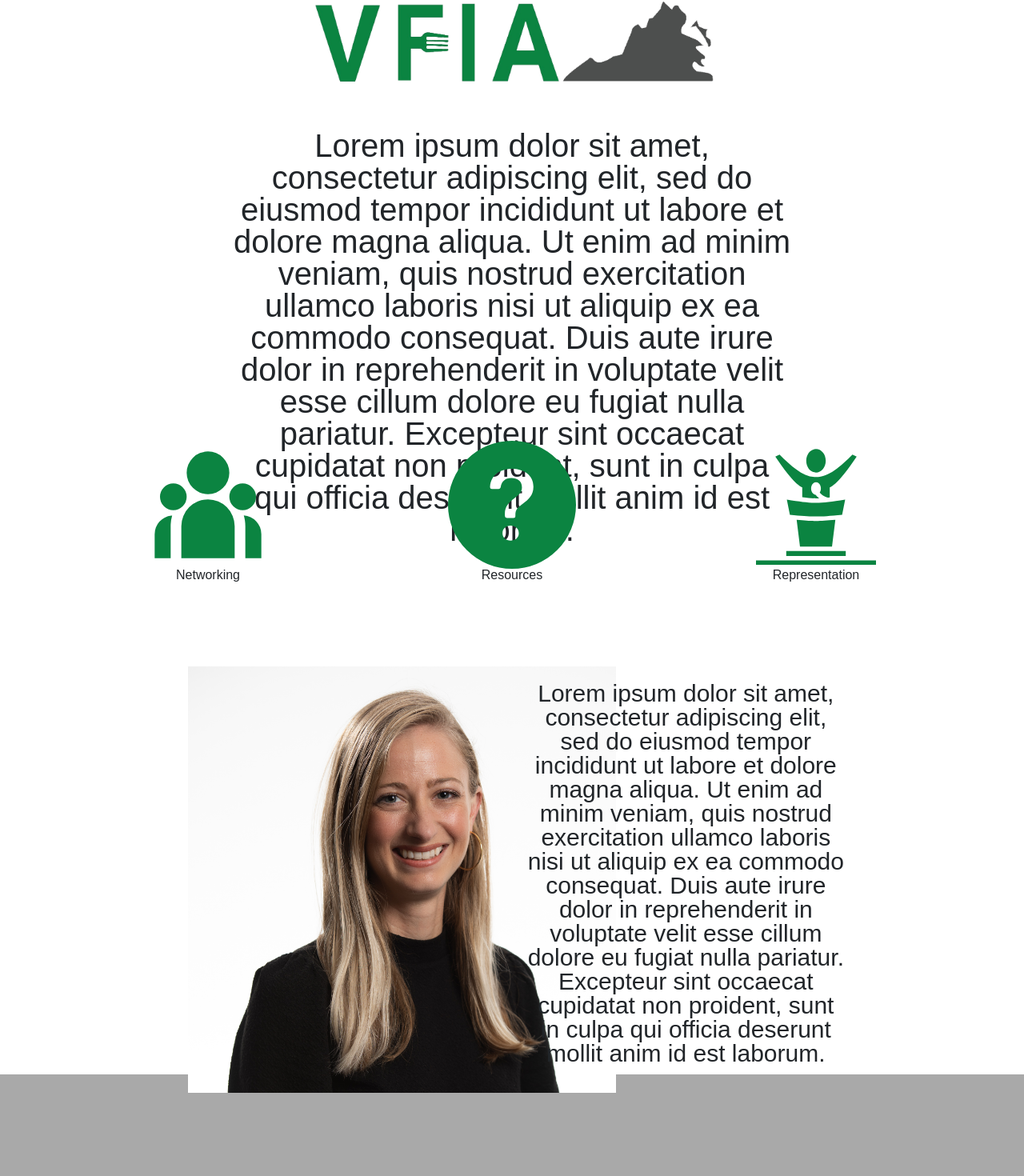
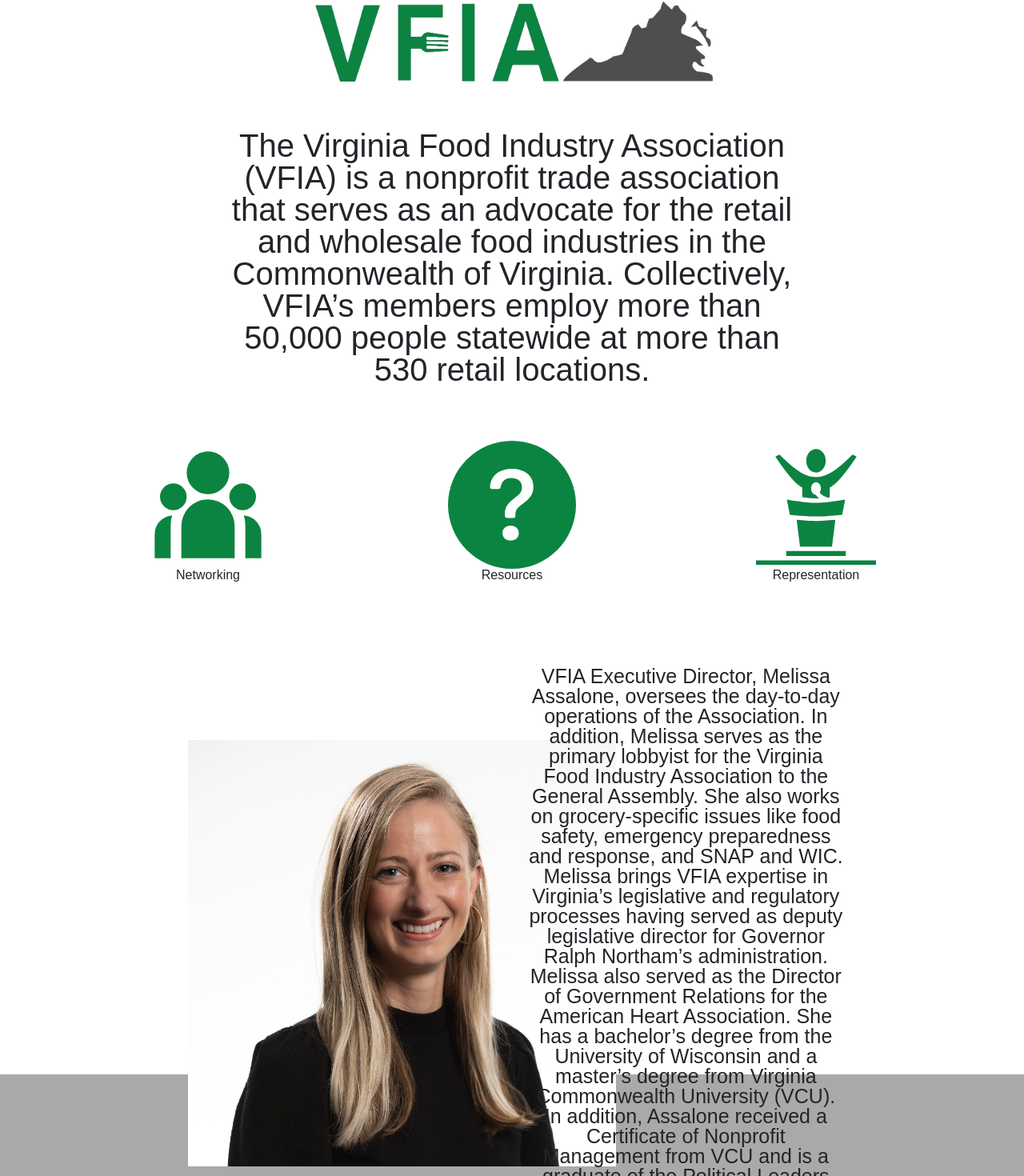
Before and after one commit to mcnairjm/VFIA, a React (Create React App) app in the folder frontend/: page / in a window 1280 px wide. Shown: the part 849-2319 px from the top of the page at 80% size. Built offline with nearby package versions, Linux system fonts and the light colour scheme.

Commit message:
text content added

```diff
--- a/frontend/src/App.css
+++ b/frontend/src/App.css
@@ -21,6 +21,10 @@
 .nav-logo {
     height: 435px;
     width: 418px;
+}
+
+a {
+    color: black;
 }
 
 .nav-logo:hover {
@@ -155,7 +159,7 @@
 
 .mla-text {
 
-    font-size: 30px;
+    font-size: 25px;
     text-align: center;
 
 }
--- a/frontend/src/Components/Section.js
+++ b/frontend/src/Components/Section.js
@@ -34,7 +34,7 @@
                     <Row className="justify-content-md-center" id='row2'>
                         <Col className='about' xs={7}>
 
-                            <p className='info'>Lorem ipsum dolor sit amet, consectetur adipiscing elit, sed do eiusmod tempor incididunt ut labore et dolore magna aliqua. Ut enim ad minim veniam, quis nostrud exercitation ullamco laboris nisi ut aliquip ex ea commodo consequat. Duis aute irure dolor in reprehenderit in voluptate velit esse cillum dolore eu fugiat nulla pariatur. Excepteur sint occaecat cupidatat non proident, sunt in culpa qui officia deserunt mollit anim id est laborum.</p>
+                            <p className='info'>The Virginia Food Industry Association (VFIA) is a nonprofit trade association that serves as an advocate for the retail and wholesale food industries in the Commonwealth of Virginia. Collectively, VFIA’s members employ more than 50,000 people statewide at more than 530 retail locations. </p>
                         </Col>
                     </Row>
                 </Container>
@@ -42,6 +42,8 @@
 
         <IconContext.Provider value={{ color: '#0b8441', size: '10em'}} >
             <Container>
+
+
 
                 <Row id='row3'>
                     <Col className='icons'><RiTeamFill />
@@ -55,9 +57,10 @@
                     <Col className='icons'><GiPublicSpeaker />
                     <p>Representation</p>
                     </Col>
+                </Row>
 
-                </Row>
             </Container>
+        </IconContext.Provider>
 
             <Container fluid className='section2'>
                 <Row className="justify-content-md-center" id='row4'>
@@ -67,11 +70,11 @@
                     </Col>
                     <Col xs lg='1'></Col>
                     <Col xs lg='4'>
-                        <p className='mla-text'>Lorem ipsum dolor sit amet, consectetur adipiscing elit, sed do eiusmod tempor incididunt ut labore et dolore magna aliqua. Ut enim ad minim veniam, quis nostrud exercitation ullamco laboris nisi ut aliquip ex ea commodo consequat. Duis aute irure dolor in reprehenderit in voluptate velit esse cillum dolore eu fugiat nulla pariatur. Excepteur sint occaecat cupidatat non proident, sunt in culpa qui officia deserunt mollit anim id est laborum.</p>
+                        <p className='mla-text'>VFIA Executive Director, Melissa Assalone, oversees the day-to-day operations of the Association. In addition, Melissa serves as the primary lobbyist for the Virginia Food Industry Association to the General Assembly. She also works on grocery-specific issues like food safety, emergency preparedness and response, and SNAP and WIC. Melissa brings VFIA expertise in Virginia’s legislative and regulatory processes having served as deputy legislative director for Governor Ralph Northam’s administration. Melissa also served as the Director of Government Relations for the American Heart Association. She has a bachelor’s degree from the University of Wisconsin and a master’s degree from Virginia Commonwealth University (VCU). In addition, Assalone received a Certificate of Nonprofit Management from VCU and is a graduate of the Political Leaders Program administered by The Sorenson Institute.</p>
                     </Col>
                 </Row>
             </Container>
-        </IconContext.Provider>
+
         </>
     );
 }
```
